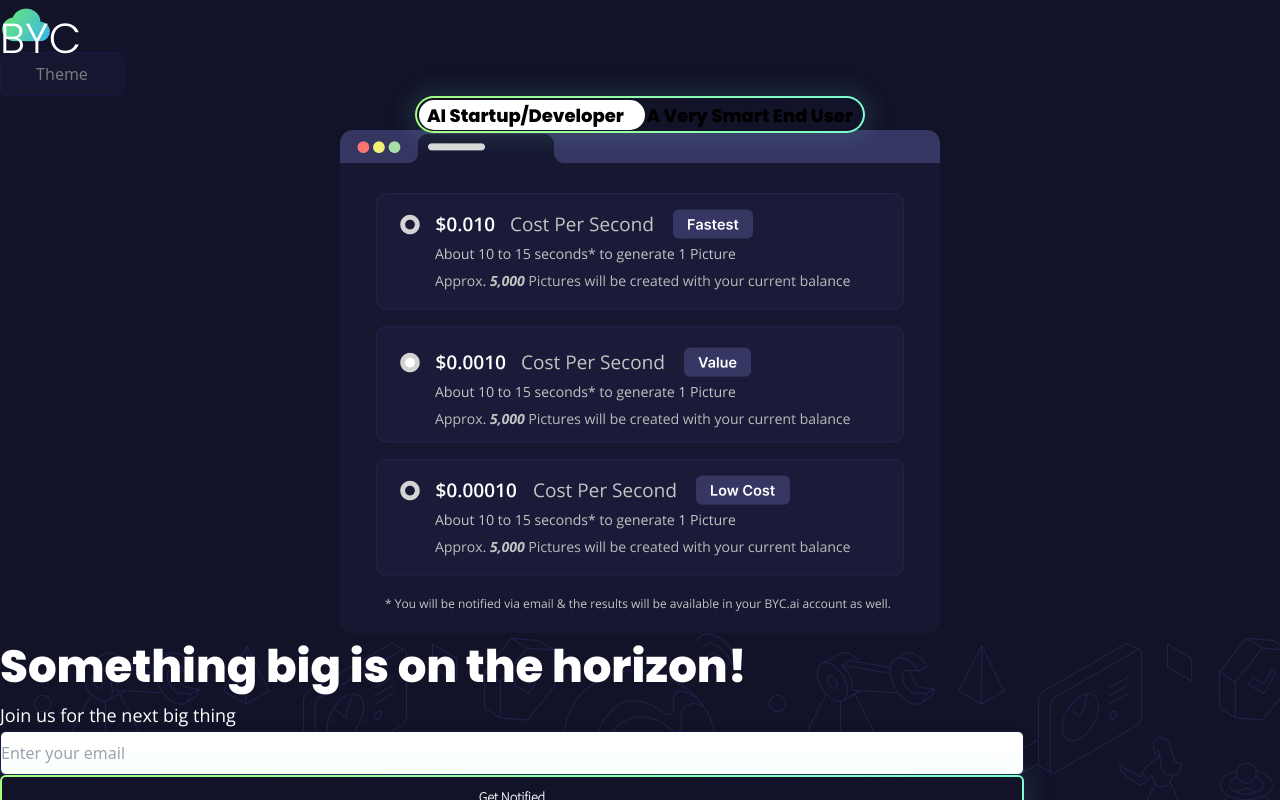
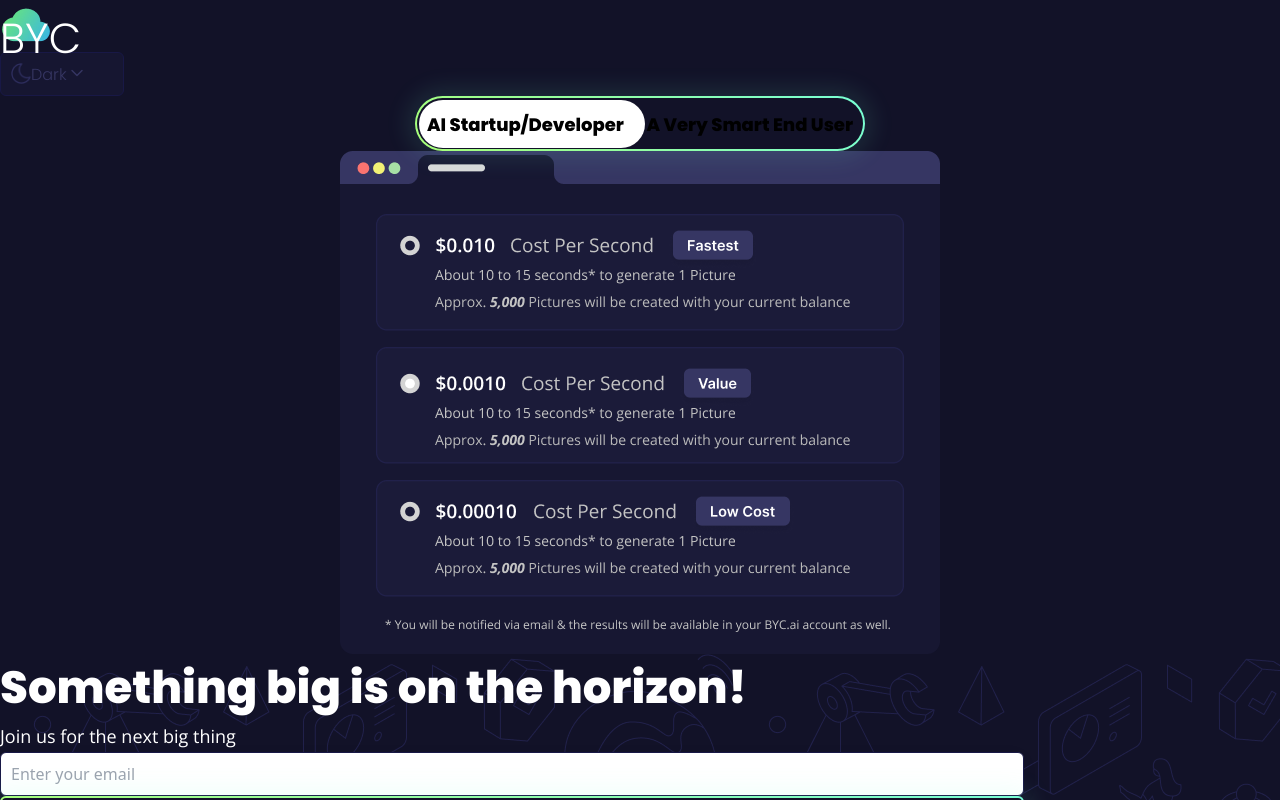
Before and after one commit to Harisborialas/Commingsoon-page, a Next.js app: page / in a window 1280 px wide. Shown: the top 800 px of the page. Built offline with nearby package versions, Linux system fonts and the light colour scheme.

Commit message:
i made changes to the theme btn and the size of toogle and some colors

```diff
--- a/Components/commingSoonPage.js
+++ b/Components/commingSoonPage.js
@@ -102,7 +102,11 @@ const CommingSoonPage = () => {
                 </a>
                 <span class="navbar-text d-flex justify-center">
                   <div class="dropdown">
-                    <button class="dropbtn"> Theme</button>
+                    <button class="dropbtn">
+                      <img src="/mode.png" alt="" width={20} height={20} className="mx-2 " />
+                      <span id="Dark" >Dark</span>
+                      <img src="/arrow.png" alt="" width={20} height={20} className="mx-2 "/>
+                    </button>
                     <div class="dropdown-content">
                       <a href="#" id="dark-theme-link" onClick={darktheme}>
                         dark
--- a/styles/globals.css
+++ b/styles/globals.css
@@ -30,6 +30,7 @@
 }
 #email {
   box-sizing: border-box;
+  padding: 10px;
   width: 80%;
   height: 44px;
   background: #ffffff;
@@ -90,7 +91,7 @@
   border-radius: 20px;
 }
 
-.textgradientcols{
+.textgradientcols {
   background: linear-gradient(113.63deg, #6ae678 6.76%, #38b5e7 100%);
   -webkit-background-clip: text;
   -webkit-text-fill-color: transparent;
@@ -215,7 +216,7 @@ body.dark #mainpage {
 }
 
 /* ------------------Dropdown---------------------- */
-#Theme {
+/* #Theme {
   font-family: "Poppins";
   font-style: normal;
   font-weight: 400;
@@ -224,9 +225,19 @@ body.dark #mainpage {
   color: #ffffff;
   margin-right: 8px;
   margin-top: 2px;
+} */
+#Dark {
+  font-family: "Poppins";
+  font-style: normal;
+  font-weight: 400;
+  font-size: 16px;
+  color: #363663;
 }
 /* Style the button that triggers the dropdown */
 .dropbtn {
+  display: flex;
+  justify-content: flex-start;
+  padding: 10px;
   box-sizing: border-box;
   width: 124px;
   height: 44px;
@@ -263,14 +274,14 @@ body.dark #mainpage {
 /* -------------------------------------------- */
 /* ___________________________Toogle btn start___________ */
 
-#tooglebtncol{
+#tooglebtncol {
   display: flex;
-  justify-content: center
+  justify-content: center;
 }
 .toggle-button {
   display: inline-block;
   width: 450px;
-  height: 34px;
+  height: 55px;
 }
 
 .toggle-input {
@@ -280,7 +291,7 @@ body.dark #mainpage {
 .toggle-label {
   display: block;
   width: 100%;
-  height: 37px;
+  height: 55px;
   box-shadow: 0px 0px 23px 8px rgba(120, 255, 214, 0.1);
   border-radius: 56.07px;
   position: relative;
@@ -303,7 +314,7 @@ body.dark #mainpage {
   top: 2px;
   left: 2px;
   width: 226px;
-  height: 30px;
+  height: 47.5px;
   background: #ffffff;
   border-radius: 56.07px;
   transition: all 0.3s ease;
@@ -336,10 +347,9 @@ body.dark #mainpage {
 
 /* ___________________________Toogle btn end________________ */
 @media screen and (max-width: 570px) {
-
-.toggle-button {
-  width: 300px;
-}
+  .toggle-button {
+    width: 300px;
+  }
   .toggle-label:before {
     width: 147px;
   }
@@ -387,11 +397,11 @@ body.dark #mainpage {
     display: flex;
     justify-content: flex-start;
   }
-  #threedivcol1{
-    border-bottom:1px solid #131335;
+  #threedivcol1 {
+    border-bottom: 1px solid #131335;
   }
-  #threedivcol2{
-    border-bottom:1px solid #131335;
+  #threedivcol2 {
+    border-bottom: 1px solid #131335;
   }
 }
 @media screen and (min-width: 990px) {
@@ -402,10 +412,10 @@ body.dark #mainpage {
   #imgmain2 {
     display: none;
   }
-  #threedivcol1{
-    border-right:1px solid #131335;
+  #threedivcol1 {
+    border-right: 1px solid #131335;
   }
-  #threedivcol2{
-    border-right:1px solid #131335;
+  #threedivcol2 {
+    border-right: 1px solid #131335;
   }
 }
```
Also changed, not shown: public/arrow.png (added).
